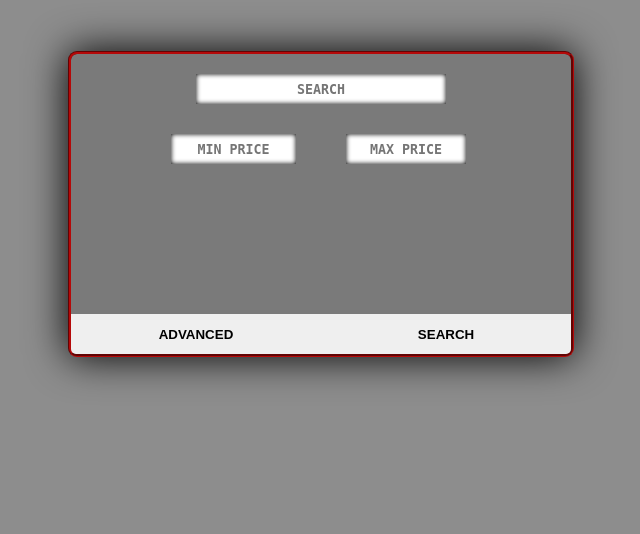
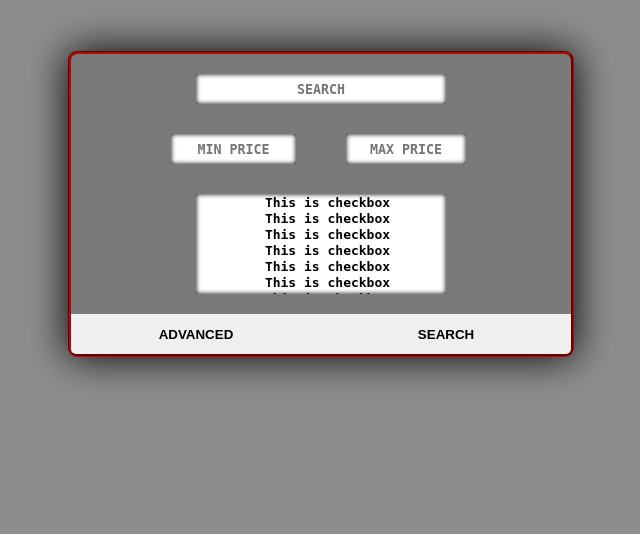
Before and after one commit to dbblTS/TecInASec_Web, a PHP site: page / in a window 1280 px wide. Shown: the part 199-733 px from the top of the page, without its empty margins (322-962 px from the left). Run offline with PHP 8.4, Linux system fonts and the light colour scheme.

Commit message:
scroll working... box... not so much

```diff
--- a/index.html
+++ b/index.html
@@ -17,17 +17,18 @@
                     <input type="text" name="searchString" class="form_search" placeholder="SEARCH">
                     <input type="text" pattern="[0-9]*" name="minPrice" class="form_minprice" placeholder="MIN PRICE">
                     <input type="text" pattern="[0-9]*" name="maxPrice" class="form_maxprice" placeholder="MAX PRICE">
-                    <input type="checkbox" class="brand_search" id="advanced" style="visibility: hidden;">
-                    <input type="checkbox" class="brand_search" id="advanced" style="visibility: hidden;">
-                    <input type="checkbox" class="brand_search" id="advanced" style="visibility: hidden;">
-                    <input type="checkbox" class="brand_search" id="advanced" style="visibility: hidden;">
-                    <input type="checkbox" class="brand_search" id="advanced" style="visibility: hidden;">
-                    <input type="checkbox" class="brand_search" id="advanced" style="visibility: hidden;">
-                    <input type="checkbox" class="brand_search" id="advanced" style="visibility: hidden;">
-                    <input type="checkbox" class="brand_search" id="advanced" style="visibility: hidden;">
-                    <input type="checkbox" class="brand_search" id="advanced" style="visibility: hidden;">
-                    <input type="checkbox" class="brand_search" id="advanced" style="visibility: hidden;">
-
+                    <div class="brand">
+                        <input type="checkbox" id="advanced" style="visibility: hidden;">This is checkbox<br/>
+                        <input type="checkbox" id="advanced" style="visibility: hidden;">This is checkbox<br/>
+                        <input type="checkbox" id="advanced" style="visibility: hidden;">This is checkbox<br/>
+                        <input type="checkbox" id="advanced" style="visibility: hidden;">This is checkbox<br/>
+                        <input type="checkbox" id="advanced" style="visibility: hidden;">This is checkbox<br/>
+                        <input type="checkbox" id="advanced" style="visibility: hidden;">This is checkbox<br/>
+                        <input type="checkbox" id="advanced" style="visibility: hidden;">This is checkbox<br/>
+                        <input type="checkbox" id="advanced" style="visibility: hidden;">This is checkbox<br/>
+                        <input type="checkbox" id="advanced" style="visibility: hidden;">This is checkbox<br/>
+                        <input type="checkbox" id="advanced" style="visibility: hidden;">This is checkbox<br/>
+                    </div>
                     <button type="button" onclick="visibilityFunction('aToggle')" class="form_advanced">ADVANCED</button>
                     <button type="submit" class="form_submit">SEARCH</button>
                 </form>
--- a/style.css
+++ b/style.css
@@ -91,17 +91,19 @@ header a {
     font-family: monospace;
     box-shadow: inset 0 0 5px #000000;
 }
-.main_form_container2 .brand_search {
+.main_form_container2 .brand {
     text-align: center;
     width: 50%;
-    height: 30px;
-    position: absolute;
+    height: 100px;
+    position: relative;
     margin-left: 25%;
     margin-top: 140px;
     float: left;
     font-weight: bold;
     font-family: monospace;
     box-shadow: inset 0 0 5px #000000;
+    overflow-y: scroll;
+    background-color: #FFFFFF;
 }
 .main_form_container2 .form_advanced {
     bottom: 0;
```
